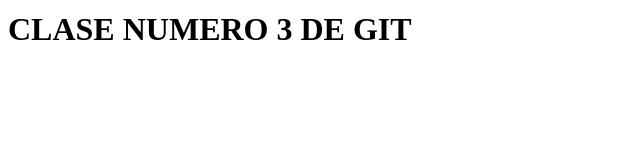
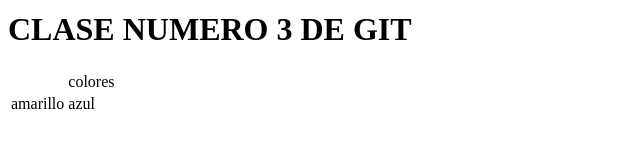
Before and after one commit to deliacordova/clasegit, a plain HTML site: page index.html in a window 1280 px wide. Shown: the part 127-274 px from the top of the page, without its empty margins (0-640 px from the left). Drawn offline with Linux system fonts and the light colour scheme.

Commit message:
la modificacion que hice es de la tabla

```diff
--- a/index.html
+++ b/index.html
@@ -9,5 +9,16 @@
     <h1> CLASE NUMERO 1 DE GIT</h1>
     <h1> CLASE NUMERO 2 DE GIT</h1>
     <h1> CLASE NUMERO 3 DE GIT</h1>
+
+    <table>
+        <th>
+            <td>colores</td>
+        </th>
+        <tr>
+        <td>amarillo</td>
+        <td>azul</td>
+
+       </tr>
+    </table>
 </body>
 </html>
```
